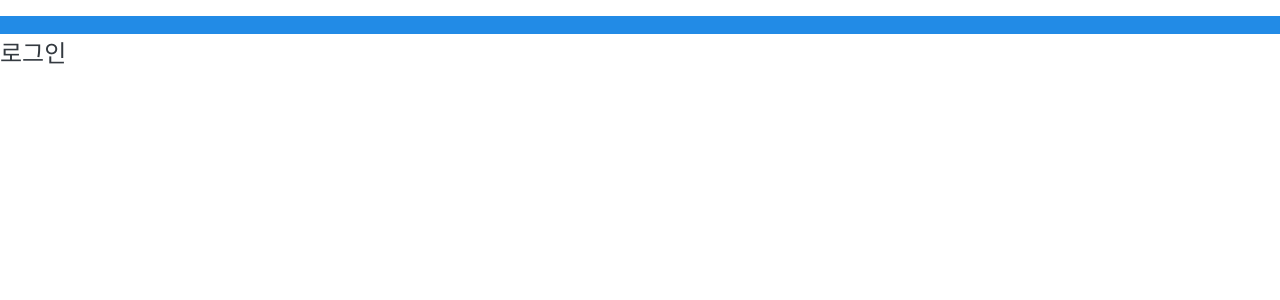
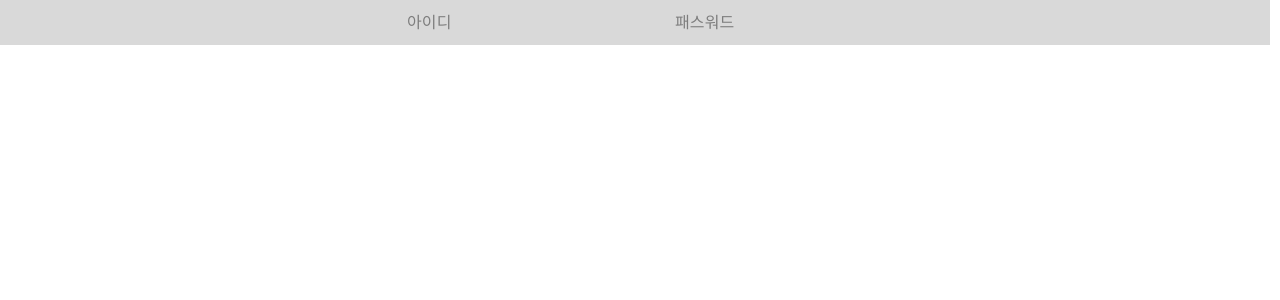
Before and after one commit to 5pponent/7-Project-Front, a React (Create React App) app: page / in a window 1280 px wide. Shown: the top 300 px of the page. Built offline with nearby package versions, Linux system fonts and the light colour scheme.

Commit message:
로그인 페이지 컴포턴트 구성

```diff
--- a/src/LoginPage/Login.js
+++ b/src/LoginPage/Login.js
@@ -1,68 +1,88 @@
 import React, { Component } from 'react';
-import styled from 'styled-components';
+
 import oc from 'open-color';
 import styles from './Login.css'
+import AppBar from '@mui/material/AppBar';
+import InputBase from '@mui/material/InputBase';
+import { styled, alpha } from '@mui/material/styles';
+import SearchIcon from '@mui/icons-material/Search';
+import Typography from '@mui/material/Typography';
 
-const Label = styled.div`
-    width: 100%;
-    border: 1px solid ${oc.gray[3]};
-    outline: none;
-    border-radius: 0px;
-    line-height: 2.5rem;
-    font-size: 1.2rem;
-    padding-left: 0.5rem;
-    padding-right: 0.5rem;
-    ::placeholder {
-    color: ${oc.gray[3]};
-    }
-`;
+import Toolbar from '@mui/material/Toolbar';
 
-const Input = styled.input`
-    width: 100%;
-    border: 1px solid ${oc.gray[3]};
-    outline: none;
-    border-radius: 0px;
-    line-height: 2.5rem;
-    font-size: 1.2rem;
-    padding-left: 0.5rem;
-    padding-right: 0.5rem;
-`;
+import { Box } from '@material-ui/core';
+import { Avatar } from '@mui/material';
+import ButtonBase from '@mui/material/ButtonBase';
+import MenuBookIcon from '@mui/icons-material/MenuBook';
 
-// rest 쪽에는 onChange, type, name, value, placeholder 등의 input 에서 사용 하는 값들을 넣어줄수 있다.
-const InputWithLabel = ({label, ...rest}) => (
-    <Wrapper>
-        <Label>{label}</Label>
-        <Input {...rest}/>
-    </Wrapper>
-);
+const LoginPageTool = styled('div')(({theme}) => ({
+    display: 'flex',
+    justifyContent:'center',
+    alignItems:'center',
+    margin: 'auto 0',
+	marginRight: '10px',
+	padding: 3,
+    width: "auto",
 
-const Title = styled.div`
-    font-size: 1.5rem;
-    font-weight: 500;
-    color: ${oc.gray[8]};
-    margin-bottom: 1rem;
-`;
+    backgroundColor: alpha(theme.palette.common.black, 0.15)
 
-const AuthContent = ({title}) => (
-    <div>
-        <Title>{title}</Title>
-    </div>
-);
+}))
 
-const AuthButton = ({onClick}) => (
-    <Wrapper onClick={onClick}>
-    </Wrapper>
-);
+// const Label = styled.div`
+//     width: 100%;
+//     border: 1px solid ${oc.gray[3]};
+//     outline: none;
+//     border-radius: 0px;
+//     line-height: 2.5rem;
+//     font-size: 1.2rem;
+//     padding-left: 0.5rem;
+//     padding-right: 0.5rem;
+//     ::placeholder {
+//     color: ${oc.gray[3]};
+//     }
+// `;
 
-const Wrapper = styled('div') ( ({ }) => ({
-    marginTop: '1rem',
-    paddingTop: '0.6rem',
-    paddingBottom: '0.5rem',
-    background: oc.blue[6],
-    color: 'white',
+const Search = styled('div')(({ theme }) => ({
+    position: 'relative',
+    borderRadius: theme.shape.borderRadius,
+    backgroundColor: alpha(theme.palette.common.white, 0.15),
+    '&:hover': {
+      backgroundColor: alpha(theme.palette.common.white, 0.25),
+    },
+    [theme.breakpoints.up('sm')]: {
+      width: 'auto'
+    },
+}));
+
+const StyledInputBase = styled(InputBase)(({ theme }) => ({
+    color: 'inherit',
+    '& .MuiInputBase-input': {
+      padding: theme.spacing(1, 1, 1, 0),
+      // vertical padding + font size from searchIcon
+      paddingLeft: `calc(1em + ${theme.spacing(3)})`,
+          width: '100%'
+    },
+}));
+
+const Title = styled(Typography)(() => ({
+	fontSize: '20px',
+	fontWeight: 'bold',
+}));
+
+// const AuthButton = ({onClick}) => (
+//     <Wrapper onClick={onClick}>
+//     </Wrapper>
+// );
+
+// const Wrapper = styled('div') ( ({ }) => ({
+//     marginTop: '1rem',
+//     paddingTop: '0.6rem',
+//     paddingBottom: '0.5rem',
+//     background: oc.blue[6],
+//     color: 'white',
 
 
-}));
+// }));
 class Login extends Component {
 
 
@@ -72,25 +92,26 @@ class Login extends Component {
         return (
             <>
             <div className={styles.background}>
-                <AuthButton></AuthButton>
-            <AuthContent title="로그인">
-                <InputWithLabel
-                    label="이메일"
-                    name="email"
-                    placeholder="이메일"
+                {/* <AuthButton></AuthButton> */}
 
+                {/* <InputWithLabel
+                   placeholder="프로필 검색"
+                   inputProps={{ 'aria-label': 'search' }}
+                /> */}
+                <LoginPageTool>
+                <StyledInputBase
+                placeholder="아이디"
+							inputProps={{ 'aria-label': 'search' }}
                 />
-                <InputWithLabel
-                    label="비밀번호"
-                    name="password"
-                    placeholder="비밀번호"
-                    type="password"
-
+                <StyledInputBase
+                placeholder="패스워드"
+							inputProps={{ 'aria-label': 'search' }}
                 />
-                <AuthButton>로그인</AuthButton>
+                </LoginPageTool>
+                {/* <AuthButton>로그인</AuthButton> */}
                 {/* 아이디/비밀번호를 잊어버렸어요.
                 회원가입 */}
-            </AuthContent>
+
             </div>
             </>
         );
```
